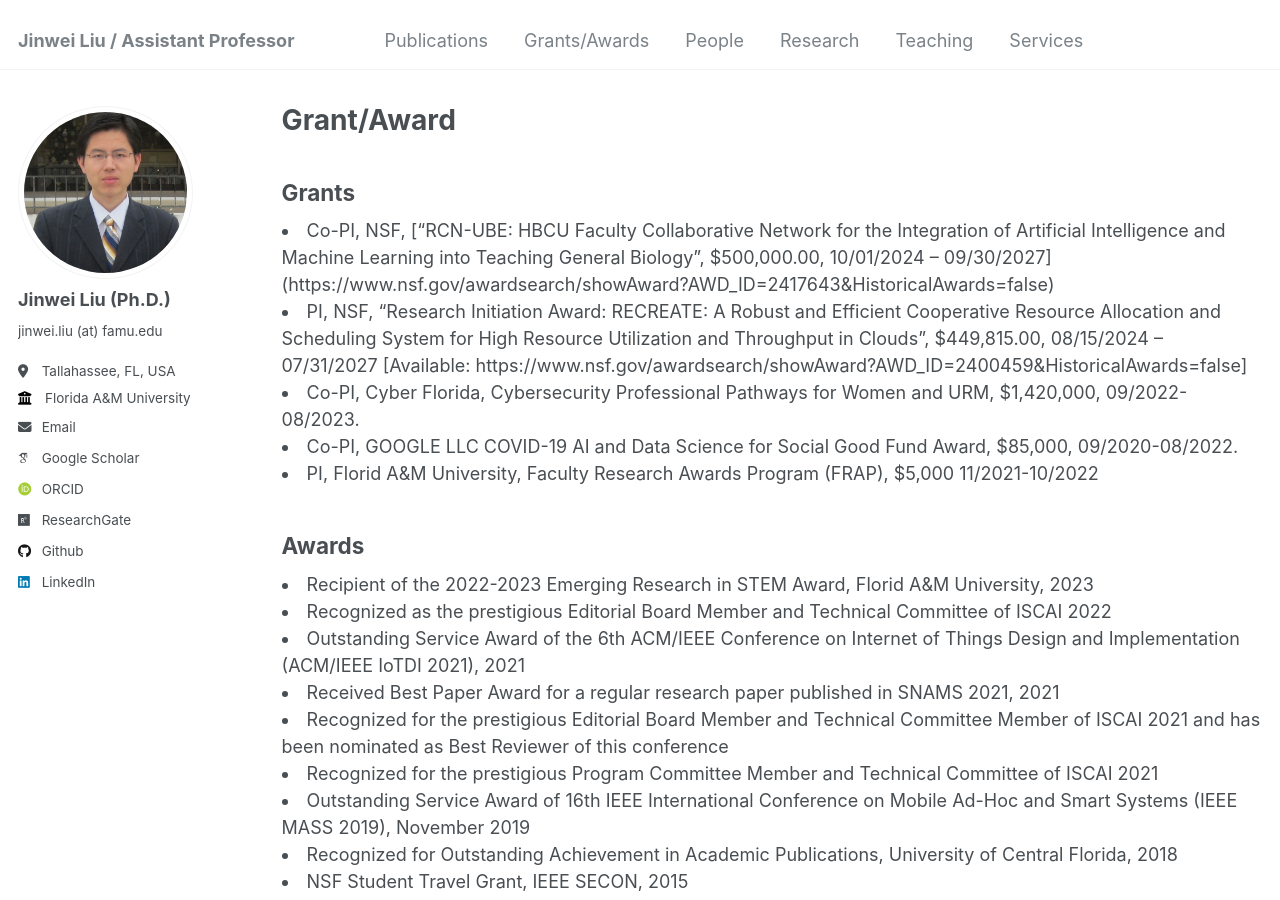
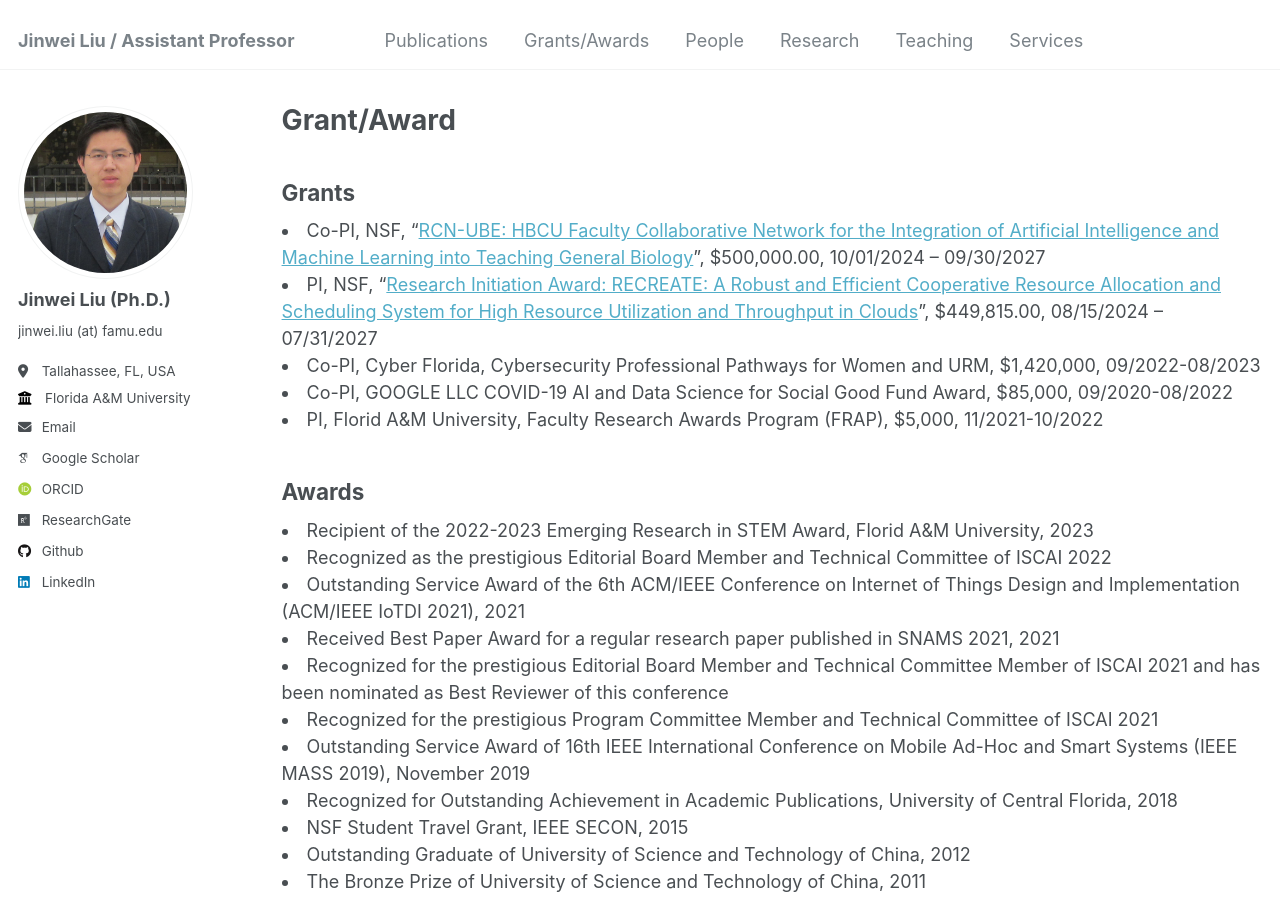
Before and after one commit to jinweiliucu/jinweiliucu.github.io, a Jekyll site: the page built from _pages/award.html, in a window 1280 px wide and 900 px high. Built offline with Jekyll 4.4.1, drawn with Linux system fonts in a browser that asks for light colours; some web fonts are replaced.

Commit message:
Update award.html

```diff
--- a/_pages/award.html
+++ b/_pages/award.html
@@ -7,21 +7,21 @@ author_profile: true
 
 <h2 class="text-left">Grants</h2>
   <li>
-    Co-PI, NSF, [“RCN-UBE: HBCU Faculty Collaborative Network for the Integration of Artificial Intelligence and Machine Learning into Teaching General Biology”, $500,000.00, 10/01/2024 – 09/30/2027](https://www.nsf.gov/awardsearch/showAward?AWD_ID=2417643&HistoricalAwards=false)
+    Co-PI, NSF, “<a href="https://www.nsf.gov/awardsearch/showAward?AWD_ID=2417643&HistoricalAwards=false">RCN-UBE: HBCU Faculty Collaborative Network for the Integration of Artificial Intelligence and Machine Learning into Teaching General Biology</a>”, $500,000.00, 10/01/2024 – 09/30/2027
     </li>
 
   <li>
-    PI, NSF, “Research Initiation Award: RECREATE: A Robust and Efficient Cooperative Resource Allocation and Scheduling System for High Resource Utilization and Throughput in Clouds”, $449,815.00, 08/15/2024 – 07/31/2027 [Available: https://www.nsf.gov/awardsearch/showAward?AWD_ID=2400459&HistoricalAwards=false]
+    PI, NSF, “<a href="https://www.nsf.gov/awardsearch/showAward?AWD_ID=2400459&HistoricalAwards=false">Research Initiation Award: RECREATE: A Robust and Efficient Cooperative Resource Allocation and Scheduling System for High Resource Utilization and Throughput in Clouds</a>”, $449,815.00, 08/15/2024 – 07/31/2027
     </li>
     <li>
-    Co-PI, Cyber Florida, Cybersecurity Professional Pathways for Women and URM, $1,420,000, 09/2022-08/2023.
+    Co-PI, Cyber Florida, Cybersecurity Professional Pathways for Women and URM, $1,420,000, 09/2022-08/2023
     </li>
   <li>
-    Co-PI, GOOGLE LLC COVID-19 AI and Data Science for Social Good Fund Award, $85,000, 09/2020-08/2022.
+    Co-PI, GOOGLE LLC COVID-19 AI and Data Science for Social Good Fund Award, $85,000, 09/2020-08/2022
     </li>
 
   <li>
-   PI, Florid A&M University, Faculty Research Awards Program (FRAP), $5,000		 11/2021-10/2022
+   PI, Florid A&M University, Faculty Research Awards Program (FRAP), $5,000, 11/2021-10/2022
     </li>
 
 
```
